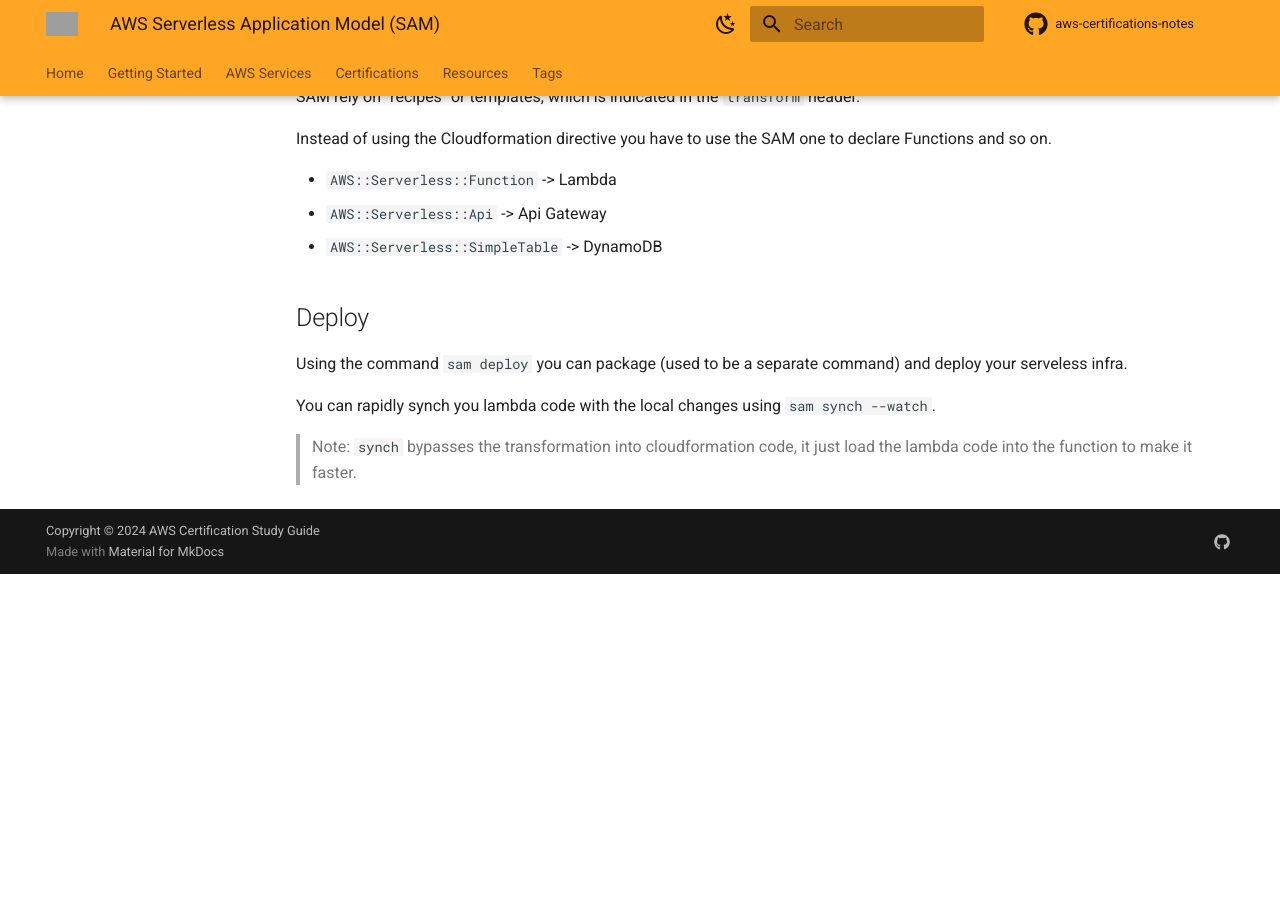
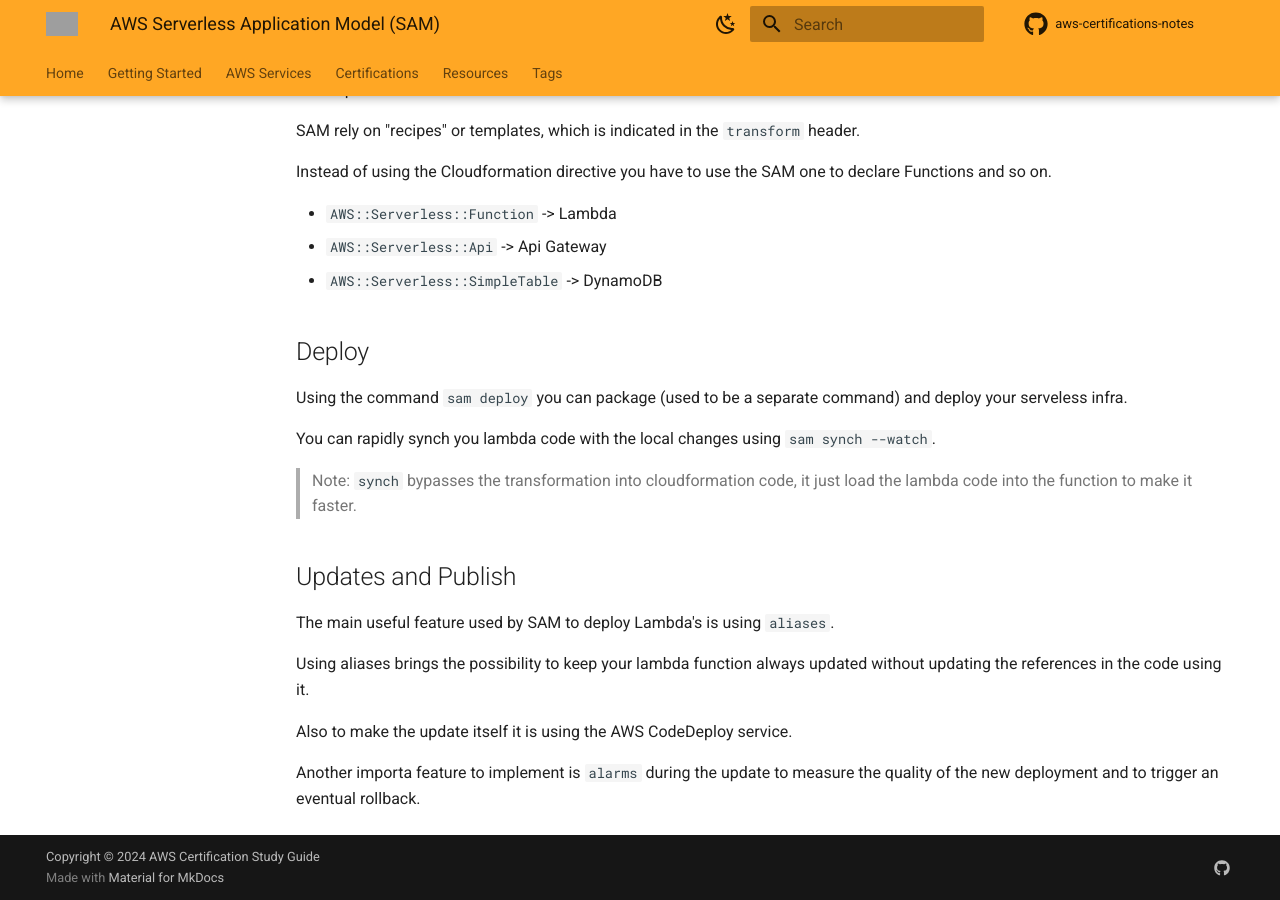
Before and after one commit to Bozz95/aws-certifications-notes, an MkDocs documentation site: the page built from docs/services/serverless/sam.md, in a window 1280 px wide and 900 px high, scrolled down 636 px. Built offline with MkDocs 1.6.1 and Material for MkDocs 9.7.7, drawn with Linux system fonts in a browser that asks for light colours; comment, search, counter and statistics services are not loaded; before the commit the page ends 1210 px from its top, so only the background shows below that; grey boxes are pictures that could not be loaded.

Commit message:
docs(SAM): Codedeploy and SAM update serverless traffic

```diff
--- a/docs/services/serverless/sam.md
+++ b/docs/services/serverless/sam.md
@@ -3,6 +3,7 @@
 - [Description](#description)
 - [Templates](#templates)
 - [Deploy](#deploy)
+- [Updates and Publish](#updates-and-publish)
 
 
 ## Description
@@ -34,3 +35,13 @@
 You can rapidly synch you lambda code with the local changes using `sam synch --watch`.
 
 > Note: `synch` bypasses the transformation into cloudformation code, it just load the lambda code into the function to make it faster.
+
+## Updates and Publish
+
+The main useful feature used by SAM to deploy Lambda's is using `aliases`.
+
+Using aliases brings the possibility to keep your lambda function always updated without updating the references in the code using it.
+
+Also to make the update itself it is using the AWS CodeDeploy service.
+
+Another importa feature to implement is `alarms` during the update to measure the quality of the new deployment and to trigger an eventual rollback.
```
